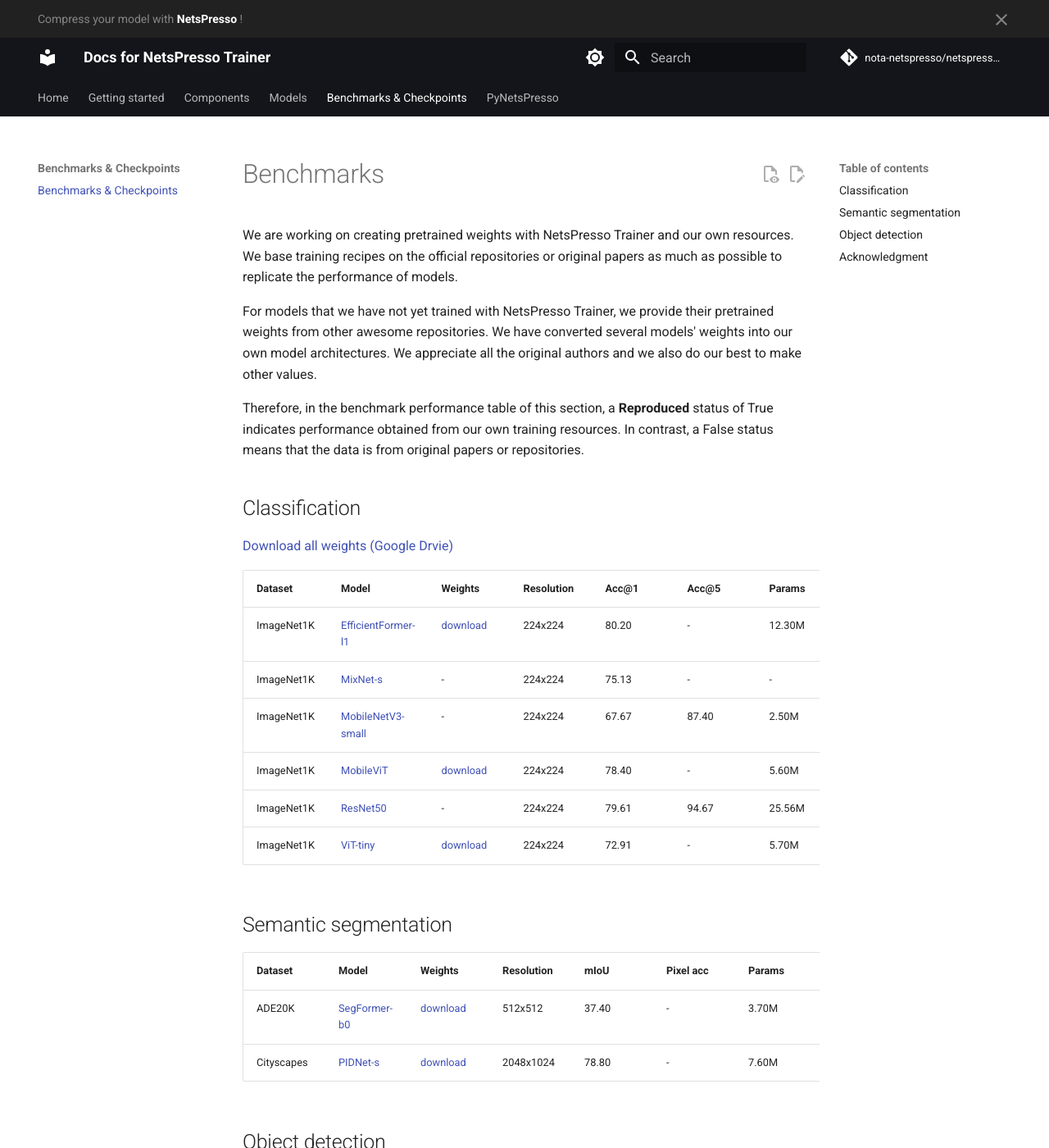
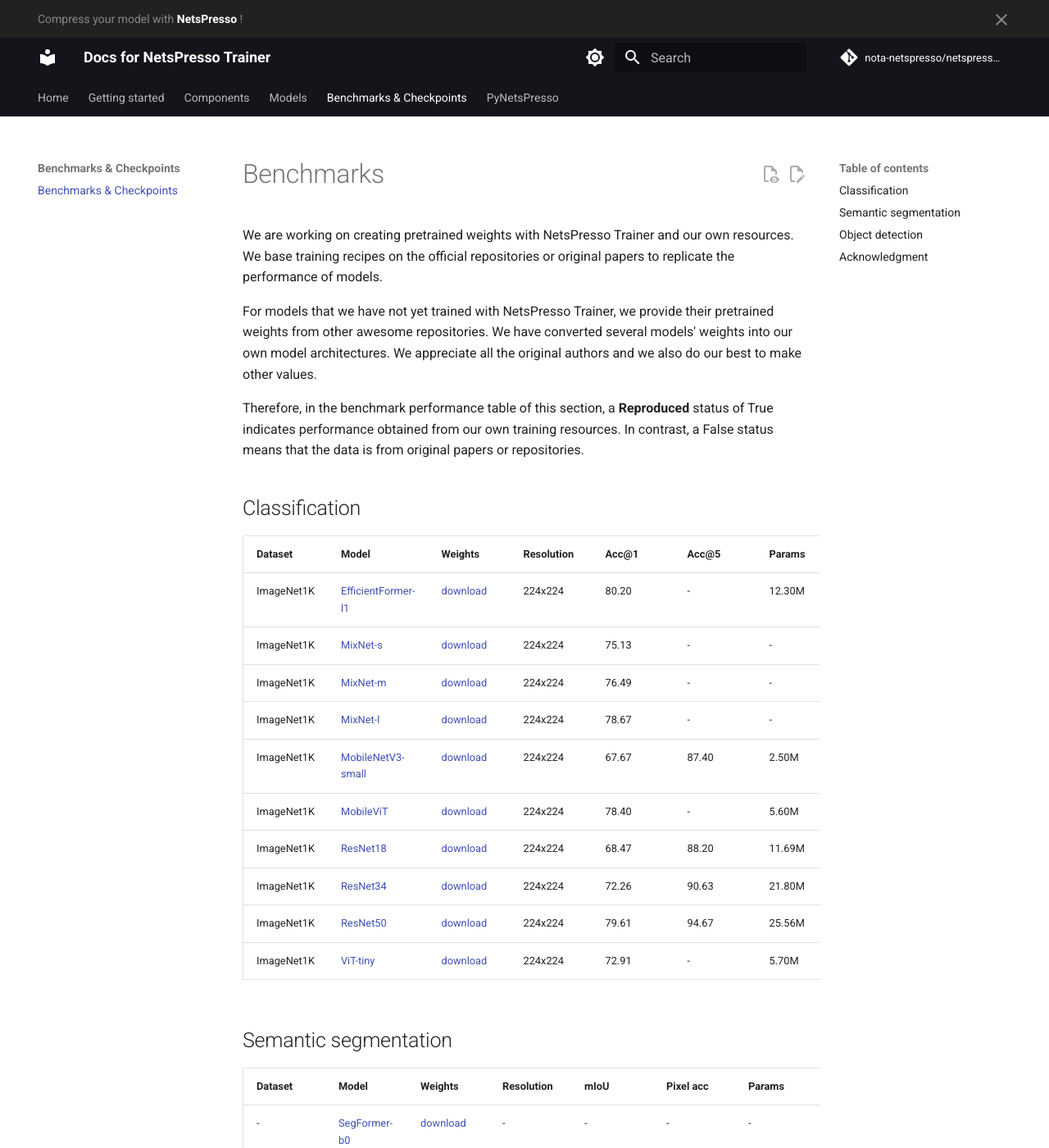
Before and after one commit to Nota-NetsPresso/netspresso-trainer, an MkDocs documentation site: the page built from docs/benchmarks/benchmarks.md, in a window 1280 px wide and 1400 px high. Shown: the whole window at 82% size. Built offline with MkDocs 1.6.1 and Material for MkDocs 9.7.7, drawn with Linux system fonts in a browser that asks for light colours; comment, search, counter and statistics services are not loaded.

Commit message:
Update benchmark page

```diff
--- a/docs/benchmarks/benchmarks.md
+++ b/docs/benchmarks/benchmarks.md
@@ -1,6 +1,6 @@
 # Benchmarks
 
-We are working on creating pretrained weights with NetsPresso Trainer and our own resources. We base training recipes on the official repositories or original papers as much as possible to replicate the performance of models.
+We are working on creating pretrained weights with NetsPresso Trainer and our own resources. We base training recipes on the official repositories or original papers to replicate the performance of models.
 
 For models that we have not yet trained with NetsPresso Trainer, we provide their pretrained weights from other awesome repositories. We have converted several models' weights into our own model architectures. We appreciate all the original authors and we also do our best to make other values.
 
@@ -8,29 +8,31 @@
 
 ## Classification
 
-[Download all weights (Google Drvie)](https://drive.google.com/drive/folders/15AoBl22hV8JStBu_CHD5WZd7dHBerKzf?usp=sharing)
-
 | Dataset | Model | Weights | Resolution | Acc@1 | Acc@5 | Params | MACs | torch.fx | NetsPresso | Reproduced |
 |---|---|---|---|---|---|---|---|---|---|---|
-| ImageNet1K | [EfficientFormer-l1](https://github.com/Nota-NetsPresso/netspresso-trainer/blob/dev/config/model/efficientformer/efficientformer-l1-classification.yaml) | [download](https://drive.google.com/file/d/1I0SoTFs5AcI3mHpG_kDM2mW1PXDmG8X_/view?usp=drive_link) | 224x224 | 80.20 | - | 12.30M | 1.30G | Supported | Supported | False |
-| ImageNet1K | [MixNet-s](https://github.com/Nota-NetsPresso/netspresso-trainer/blob/dev/config/model/mixnet/mixnet-s-classification.yaml) | - | 224x224 | 75.13 | - | - | - | Supported | Supported | False |
-| ImageNet1K | [MobileNetV3-small](https://github.com/Nota-NetsPresso/netspresso-trainer/blob/dev/config/model/mobilenetv3/mobilenetv3-small-classification.yaml) | - | 224x224 | 67.67 | 87.40 | 2.50M | 0.03G | Supported | Supported | False |
-| ImageNet1K | [MobileViT](https://github.com/Nota-NetsPresso/netspresso-trainer/blob/dev/config/model/mobilevit/mobilevit-s-classification.yaml) | [download](https://drive.google.com/file/d/1HF6iq1T0QSUqPViJobXx639xlBxkBHWd/view?usp=drive_link) | 224x224 | 78.40 | - | 5.60M | - | Supported | Supported | False |
-| ImageNet1K | [ResNet50](https://github.com/Nota-NetsPresso/netspresso-trainer/blob/dev/config/model/resnet/resnet50-classification.yaml) | - | 224x224 | 79.61 | 94.67 | 25.56M | 2.62G | Supported | Supported | True |
-| ImageNet1K | [ViT-tiny](https://github.com/Nota-NetsPresso/netspresso-trainer/blob/dev/config/model/vit/vit-classification.yaml) | [download](https://drive.google.com/file/d/1meGp4epqXcqplHnSkXHIVuvV2LYSaLFU/view?usp=drive_link) | 224x224 | 72.91 | - | 5.70M | - | Supported | Supported | False |
+| ImageNet1K | [EfficientFormer-l1](https://github.com/Nota-NetsPresso/netspresso-trainer/blob/dev/config/model/efficientformer/efficientformer-l1-classification.yaml) | [download](https://netspresso-trainer-public.s3.ap-northeast-2.amazonaws.com/checkpoint/efficientformer/efficientformer_l1_imagenet1k.safetensors) | 224x224 | 80.20 | - | 12.30M | 1.30G | Supported | Supported | False |
+| ImageNet1K | [MixNet-s](https://github.com/Nota-NetsPresso/netspresso-trainer/blob/dev/config/model/mixnet/mixnet-s-classification.yaml) | [download](https://netspresso-trainer-public.s3.ap-northeast-2.amazonaws.com/checkpoint/mixnet/mixnet_s_imagenet1k.safetensors) | 224x224 | 75.13 | - | - | - | Supported | Supported | False |
+| ImageNet1K | [MixNet-m](https://github.com/Nota-NetsPresso/netspresso-trainer/blob/dev/config/model/mixnet/mixnet-m-classification.yaml) | [download](https://netspresso-trainer-public.s3.ap-northeast-2.amazonaws.com/checkpoint/mixnet/mixnet_m_imagenet1k.safetensors) | 224x224 | 76.49 | - | - | - | Supported | Supported | False |
+| ImageNet1K | [MixNet-l](https://github.com/Nota-NetsPresso/netspresso-trainer/blob/dev/config/model/mixnet/mixnet-l-classification.yaml) | [download](https://netspresso-trainer-public.s3.ap-northeast-2.amazonaws.com/checkpoint/mixnet/mixnet_l_imagenet1k.safetensors) | 224x224 | 78.67 | - | - | - | Supported | Supported | False |
+| ImageNet1K | [MobileNetV3-small](https://github.com/Nota-NetsPresso/netspresso-trainer/blob/dev/config/model/mobilenetv3/mobilenetv3-small-classification.yaml) | [download](https://netspresso-trainer-public.s3.ap-northeast-2.amazonaws.com/checkpoint/mobilenetv3/mobilenet_v3_small_imagenet1k.safetensors) | 224x224 | 67.67 | 87.40 | 2.50M | 0.03G | Supported | Supported | False |
+| ImageNet1K | [MobileViT](https://github.com/Nota-NetsPresso/netspresso-trainer/blob/dev/config/model/mobilevit/mobilevit-s-classification.yaml) | [download](https://netspresso-trainer-public.s3.ap-northeast-2.amazonaws.com/checkpoint/mobilevit/mobilevit_s_imagenet1k.safetensors) | 224x224 | 78.40 | - | 5.60M | - | Supported | Supported | False |
+| ImageNet1K | [ResNet18]() | [download](https://netspresso-trainer-public.s3.ap-northeast-2.amazonaws.com/checkpoint/resnet/resnet18_imagenet1k.safetensors) | 224x224 | 68.47 | 88.20 | 11.69M | 1.82G | Supported | Supported | True |
+| ImageNet1K | [ResNet34]() | [download](https://netspresso-trainer-public.s3.ap-northeast-2.amazonaws.com/checkpoint/resnet/resnet34_imagenet1k.safetensors) | 224x224 | 72.26 | 90.63 | 21.80M | 3.67G | Supported | Supported | True |
+| ImageNet1K | [ResNet50](https://github.com/Nota-NetsPresso/netspresso-trainer/blob/dev/config/model/resnet/resnet50-classification.yaml) | [download](https://netspresso-trainer-public.s3.ap-northeast-2.amazonaws.com/checkpoint/resnet/resnet50_imagenet1k.safetensors) | 224x224 | 79.61 | 94.67 | 25.56M | 2.62G | Supported | Supported | True |
+| ImageNet1K | [ViT-tiny](https://github.com/Nota-NetsPresso/netspresso-trainer/blob/dev/config/model/vit/vit-classification.yaml) | [download](https://netspresso-trainer-public.s3.ap-northeast-2.amazonaws.com/checkpoint/vit/vit_tiny_imagenet1k.safetensors) | 224x224 | 72.91 | - | 5.70M | - | Supported | Supported | False |
 
 ## Semantic segmentation
 
 | Dataset | Model | Weights | Resolution | mIoU | Pixel acc | Params | MACs | torch.fx | NetsPresso | Reproduced |
 |---|---|---|---|---|---|---|---|---|---|---|
-| ADE20K | [SegFormer-b0](https://github.com/Nota-NetsPresso/netspresso-trainer/blob/dev/config/model/segformer/segformer-segmentation.yaml) | [download](https://drive.google.com/file/d/1QIvgBOwGKXfUS9ysDk3K9AkTAOaiyRXK/view?usp=drive_link) | 512x512 | 37.40 | - | 3.70M | 4.20G | Supported | Supported | False |
-| Cityscapes | [PIDNet-s](https://github.com/Nota-NetsPresso/netspresso-trainer/blob/dev/config/model/pidnet/pidnet-s-segmentation.yaml) | [download](https://drive.google.com/file/d/16mGyzAJAgrefs7oXnxhGZaiG7T7Uriuf/view?usp=drive_link) | 2048x1024 | 78.80 | - | 7.60M | 23.80G | Supported | Supported | False |
+| - | [SegFormer-b0](https://github.com/Nota-NetsPresso/netspresso-trainer/blob/dev/config/model/segformer/segformer-segmentation.yaml) | [download](https://netspresso-trainer-public.s3.ap-northeast-2.amazonaws.com/checkpoint/segformer/segformer_b0.safetensors) | - | - | - | - | - | Supported | Supported | False |
+| - | [PIDNet-s](https://github.com/Nota-NetsPresso/netspresso-trainer/blob/dev/config/model/pidnet/pidnet-s-segmentation.yaml) | [download](https://netspresso-trainer-public.s3.ap-northeast-2.amazonaws.com/checkpoint/pidnet/pidnet_s.safetensors) | - | - | - | - | - | Supported | Supported | False |
 
 ## Object detection
 
 | Dataset | Model | Weights | Resolution | mAP50 | mAP75 | mAP50:95 | Params | MACs | torch.fx | NetsPresso | Reproduced |
 |---|---|---|---|---|---|---|---|---|---|---|---|
-| COCO | [YOLOX-s](https://github.com/Nota-NetsPresso/netspresso-trainer/blob/dev/config/model/yolox/yolox-detection.yaml) | - | 640x640 | - | - | 40.50 | 9.00M | 13.40G | Supported | Supported | False |
+| COCO | [YOLOX-s](https://github.com/Nota-NetsPresso/netspresso-trainer/blob/dev/config/model/yolox/yolox-detection.yaml) | [download](https://netspresso-trainer-public.s3.ap-northeast-2.amazonaws.com/checkpoint/yolox/yolox_s_coco.safetensors) | 640x640 | - | - | 40.50 | 9.00M | 13.40G | Supported | Supported | False |
 
 ## Acknowledgment
 
```
